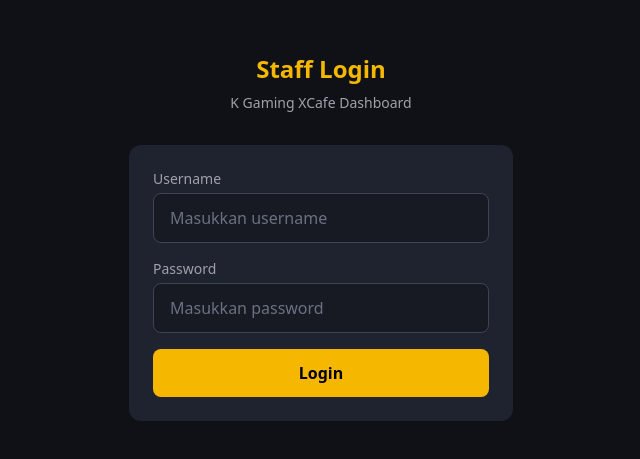
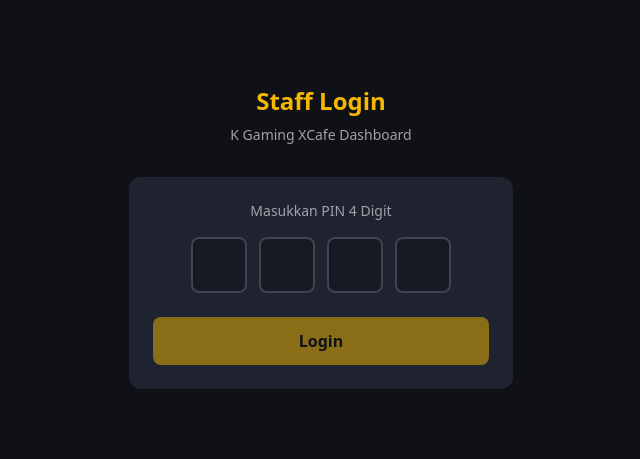
Before and after one commit to kabayy-sys/NEW-KGAMING-BOOKING-PROJECT, a Next.js app: page /dashboard/login in a window 1280 px wide. Shown: the part 163-622 px from the top of the page, without its empty margins (319-959 px from the left). Built offline with nearby package versions, Linux system fonts and the light colour scheme; sample sign-in values are in the browser's storage.

Commit message:
feat: change staff login to 4-digit PIN 2019

```diff
--- a/src/app/dashboard/login/page.tsx
+++ b/src/app/dashboard/login/page.tsx
@@ -5,41 +5,53 @@ import { useRouter } from "next/navigation";
 
 export default function StaffLoginPage() {
   const router = useRouter();
-  const [username, setUsername] = useState("");
-  const [password, setPassword] = useState("");
+  const [pin, setPin] = useState(["", "", "", ""]);
   const [error, setError] = useState("");
   const [loading, setLoading] = useState(false);
 
-  // Simple staff auth using localStorage (will be replaced with Supabase Auth later)
+  const handlePinChange = (index: number, value: string) => {
+    if (value && !/^\d$/.test(value)) return;
+    const newPin = [...pin];
+    newPin[index] = value;
+    setPin(newPin);
+    setError("");
+
+    // Auto-focus next input
+    if (value && index < 3) {
+      const nextInput = document.getElementById(`pin-${index + 1}`);
+      nextInput?.focus();
+    }
+  };
+
+  const handleKeyDown = (index: number, e: React.KeyboardEvent) => {
+    if (e.key === "Backspace" && !pin[index] && index > 0) {
+      const prevInput = document.getElementById(`pin-${index - 1}`);
+      prevInput?.focus();
+    }
+  };
+
   const handleLogin = async (e: React.FormEvent) => {
     e.preventDefault();
+    const pinCode = pin.join("");
+    if (pinCode.length !== 4) {
+      setError("Masukkan 4 digit PIN");
+      return;
+    }
+
+    setLoading(true);
     setError("");
-    setLoading(true);
 
-    try {
-      // Try Supabase auth first, fallback to local
-      const { supabase } = await import("@/lib/supabase");
-      const { data, error: authError } = await supabase
-        .from("staff_users")
-        .select("*")
-        .eq("username", username)
-        .single();
+    // Simulate a small delay
+    await new Promise((r) => setTimeout(r, 300));
 
-      if (data && data.password_hash === btoa(password)) {
-        localStorage.setItem("staff_authenticated", "true");
-        localStorage.setItem("staff_username", username);
-        router.push("/dashboard");
-        return;
-      }
-    } catch {}
-
-    // Fallback: hardcoded staff credentials
-    if (username === "staff" && password === "kgaming2026") {
+    if (pinCode === "2019") {
       localStorage.setItem("staff_authenticated", "true");
-      localStorage.setItem("staff_username", username);
+      localStorage.setItem("staff_username", "staff");
       router.push("/dashboard");
     } else {
-      setError("Username atau password salah");
+      setError("PIN salah");
+      setPin(["", "", "", ""]);
+      document.getElementById("pin-0")?.focus();
     }
 
     setLoading(false);
@@ -62,54 +74,50 @@ export default function StaffLoginPage() {
 
         <form
           onSubmit={handleLogin}
-          className="rounded-xl p-6 space-y-4"
+          className="rounded-xl p-6 space-y-6"
           style={{ backgroundColor: "#1F2330" }}
         >
           {error && (
-            <div className="p-3 rounded-lg bg-red-900/30 border border-red-700 text-red-400 text-sm">
+            <div className="p-3 rounded-lg bg-red-900/30 border border-red-700 text-red-400 text-sm text-center">
               {error}
             </div>
           )}
 
           <div>
             <label
-              className="block text-sm font-medium mb-1"
+              className="block text-sm font-medium mb-4 text-center"
               style={{ color: "#A1A1AA" }}
             >
-              Username
+              Masukkan PIN 4 Digit
             </label>
-            <input
-              type="text"
-              value={username}
-              onChange={(e) => setUsername(e.target.value)}
-              className="w-full px-4 py-3 rounded-lg text-white placeholder-gray-500 outline-none"
-              style={{ backgroundColor: "#171923", border: "1px solid #3F4452" }}
-              placeholder="Masukkan username"
-              required
-            />
-          </div>
-
-          <div>
-            <label
-              className="block text-sm font-medium mb-1"
-              style={{ color: "#A1A1AA" }}
-            >
-              Password
-            </label>
-            <input
-              type="password"
-              value={password}
-              onChange={(e) => setPassword(e.target.value)}
-              className="w-full px-4 py-3 rounded-lg text-white placeholder-gray-500 outline-none"
-              style={{ backgroundColor: "#171923", border: "1px solid #3F4452" }}
-              placeholder="Masukkan password"
-              required
-            />
+            <div className="flex justify-center gap-3">
+              {pin.map((digit, index) => (
+                <input
+                  key={index}
+                  id={`pin-${index}`}
+                  type="password"
+                  inputMode="numeric"
+                  maxLength={1}
+                  value={digit}
+                  onChange={(e) => handlePinChange(index, e.target.value)}
+                  onKeyDown={(e) => handleKeyDown(index, e)}
+                  className="w-14 h-14 text-center text-xl font-bold rounded-lg text-white outline-none"
+                  style={{
+                    backgroundColor: "#171923",
+                    border: "2px solid",
+                    borderColor: digit ? "#F5B700" : "#3F4452",
+                    caretColor: "#F5B700",
+                  }}
+                  autoFocus={index === 0}
+                  required
+                />
+              ))}
+            </div>
           </div>
 
           <button
             type="submit"
-            disabled={loading}
+            disabled={loading || pin.join("").length !== 4}
             className="w-full py-3 rounded-lg font-semibold text-black transition-opacity hover:opacity-90 disabled:opacity-50"
             style={{ backgroundColor: "#F5B700" }}
           >
```
